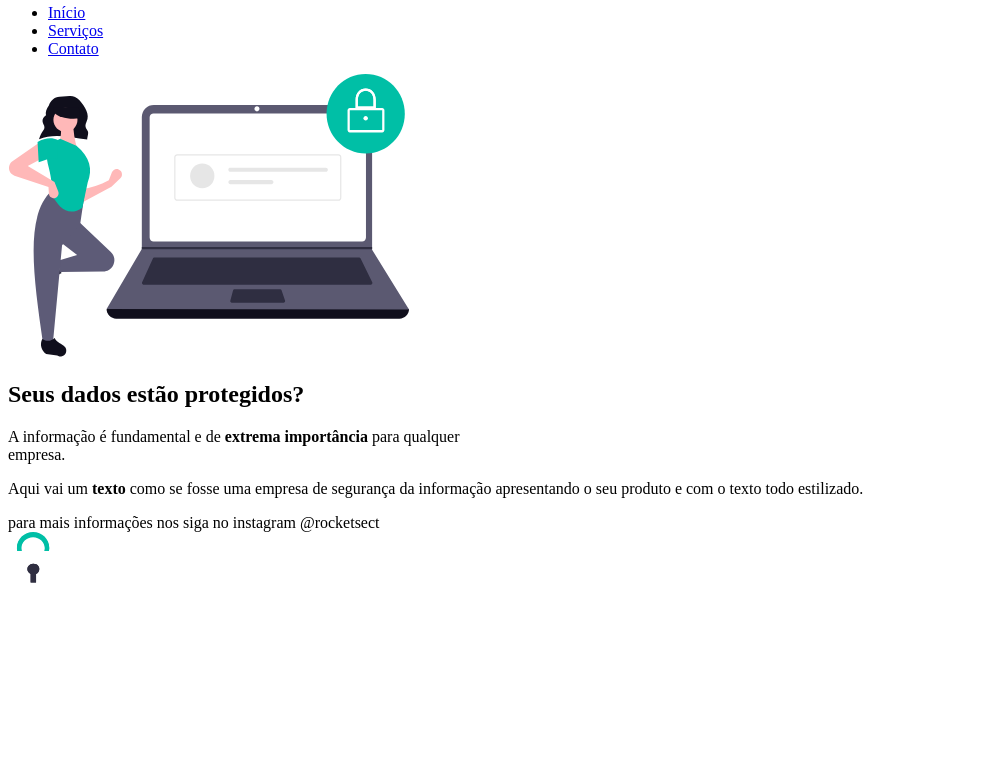
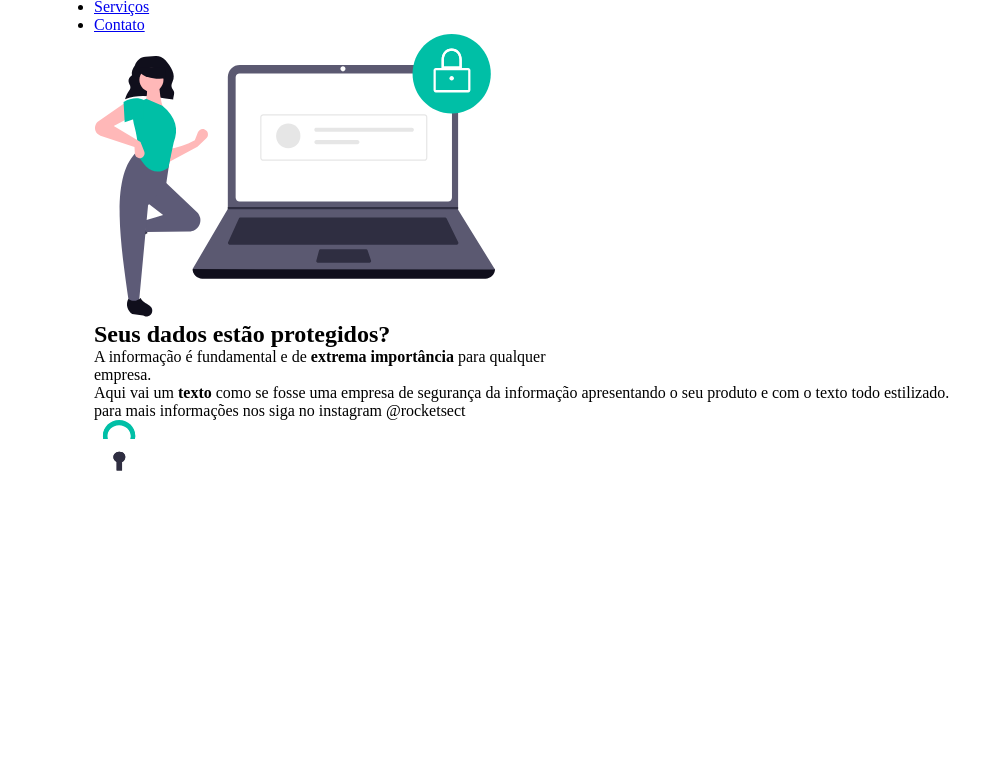
Before and after one commit to joaosillva/rocket-sect, a plain HTML site: page index.html in a window 1280 px wide. Shown: the part 38-800 px from the top of the page, without its empty margins (0-1004 px from the left). Drawn offline with Linux system fonts and the light colour scheme.

Commit message:
Box Model do CSS

```diff
--- a/index.html
+++ b/index.html
@@ -3,6 +3,7 @@
 <head>
   <meta charset="UTF-8" />
   <meta name="viewport" content="width=device-width, initial-scale=1.0" />
+  <link rel="stylesheet" href="./style.css" />
   <title>Rocket.sect</title>
 </head>
 <body>
--- /dev/null
+++ b/style.css
@@ -0,0 +1,10 @@
+* {
+  margin: 0;
+  padding: 0;
+  box-sizing: border-box;
+}
+
+#page {
+  width: 1092px;
+  margin: 0 auto;
+}
```
